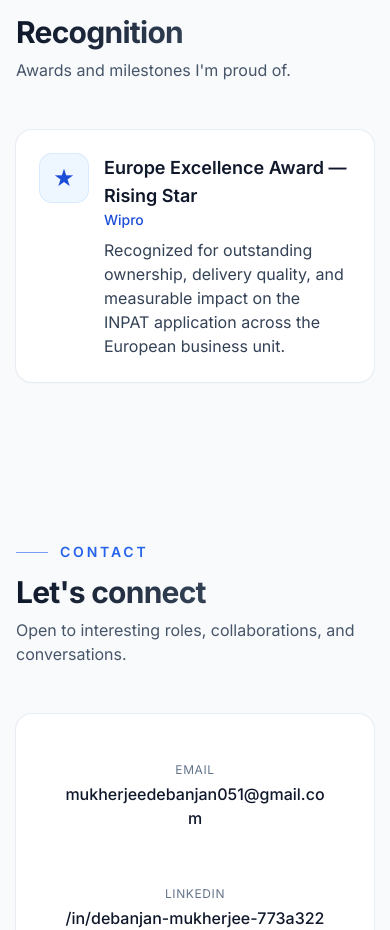
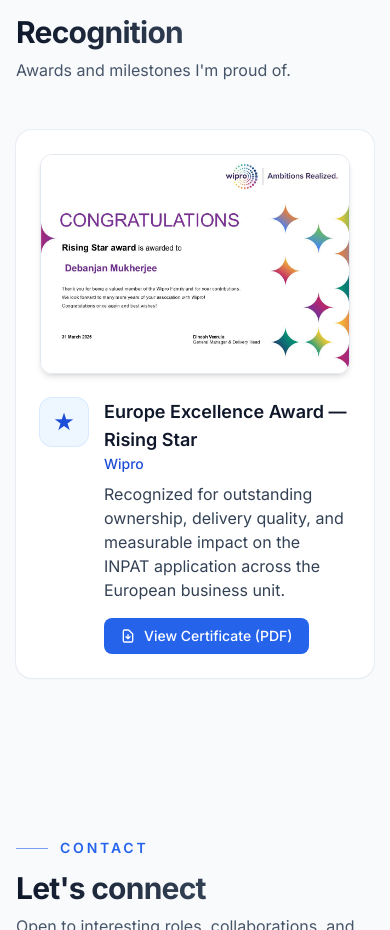
Before and after one commit to debanjaninterviewprep-dotcom/Debanjan_Portfolio, a React (Vite) app: page / in a window 390 px wide. Shown: the part 9602-10532 px from the top of the page. Built offline with nearby package versions, Linux system fonts and the light colour scheme.

Commit message:
feat: add Rising Star award image and PDF to Achievements section

```diff
--- a/src/components/Achievements.jsx
+++ b/src/components/Achievements.jsx
@@ -9,13 +9,24 @@
       title="Recognition"
       subtitle="Awards and milestones I'm proud of."
     >
-      <div className="grid md:grid-cols-2 gap-6">
+      <div className="grid gap-8">
         {achievements.map((a, idx) => (
           <div
             key={a.title}
             className="card p-6 reveal"
             style={{ transitionDelay: `${idx * 100}ms` }}
           >
+            <div className="flex flex-col md:flex-row gap-6">
+              {a.imageUrl && (
+                <div className="shrink-0 md:w-1/2">
+                  <img
+                    src={a.imageUrl}
+                    alt={a.title}
+                    className="rounded-xl shadow-md w-full object-cover border border-slate-200 dark:border-slate-700"
+                  />
+                </div>
+              )}
+              <div className="flex flex-col justify-center">
                 <div className="flex items-start gap-4">
                   <div className="shrink-0 w-12 h-12 rounded-xl bg-brand-50 dark:bg-brand-900/40 text-brand-700 dark:text-brand-300 flex items-center justify-center text-2xl ring-1 ring-brand-100 dark:ring-brand-900">
                     ★
@@ -24,6 +35,21 @@
                     <h3 className="text-lg font-semibold text-slate-900 dark:text-white">{a.title}</h3>
                     <p className="text-sm text-brand-700 dark:text-brand-400 font-medium">{a.issuer}</p>
                     <p className="mt-2 text-slate-700 dark:text-slate-300">{a.description}</p>
+                    {a.certificateUrl && (
+                      <a
+                        href={a.certificateUrl}
+                        target="_blank"
+                        rel="noopener noreferrer"
+                        className="inline-flex items-center gap-2 mt-4 px-4 py-2 text-sm font-medium rounded-lg bg-brand-600 text-white hover:bg-brand-700 transition-colors"
+                      >
+                        <svg xmlns="http://www.w3.org/2000/svg" className="w-4 h-4" fill="none" viewBox="0 0 24 24" stroke="currentColor" strokeWidth={2}>
+                          <path strokeLinecap="round" strokeLinejoin="round" d="M12 10v6m0 0l-3-3m3 3l3-3m2 8H7a2 2 0 01-2-2V5a2 2 0 012-2h5.586a1 1 0 01.707.293l5.414 5.414a1 1 0 01.293.707V19a2 2 0 01-2 2z" />
+                        </svg>
+                        View Certificate (PDF)
+                      </a>
+                    )}
+                  </div>
+                </div>
               </div>
             </div>
           </div>
--- a/src/data/portfolio.js
+++ b/src/data/portfolio.js
@@ -143,5 +143,7 @@
     issuer: 'Wipro',
     description:
       'Recognized for outstanding ownership, delivery quality, and measurable impact on the INPAT application across the European business unit.',
+    imageUrl: `${import.meta.env.BASE_URL}rising-star-award.jpg`,
+    certificateUrl: `${import.meta.env.BASE_URL}rising-star-award.pdf`,
   },
 ];
```
Also changed, not shown: public/rising-star-award.jpg (added), 1 other file (tests, documents, lock files or other folders). Lines whose indentation alone changed are shown as unchanged.
